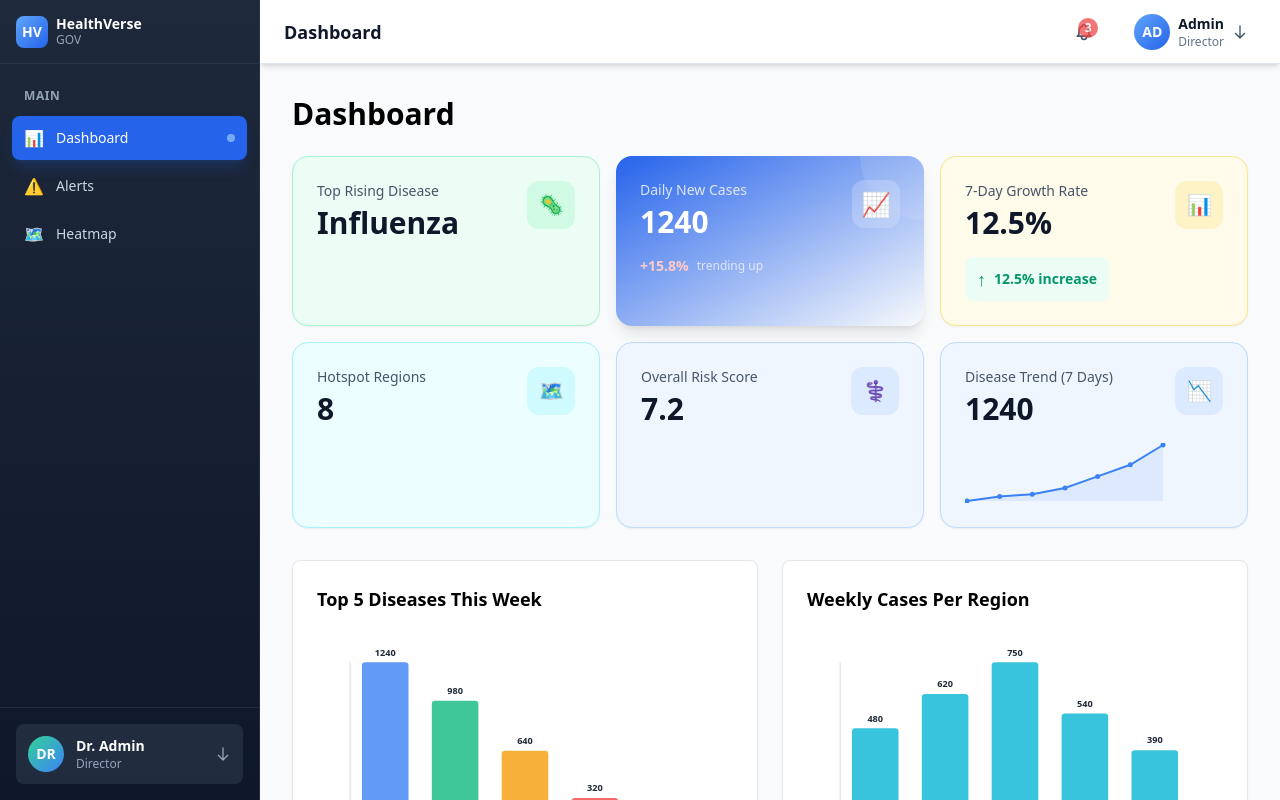
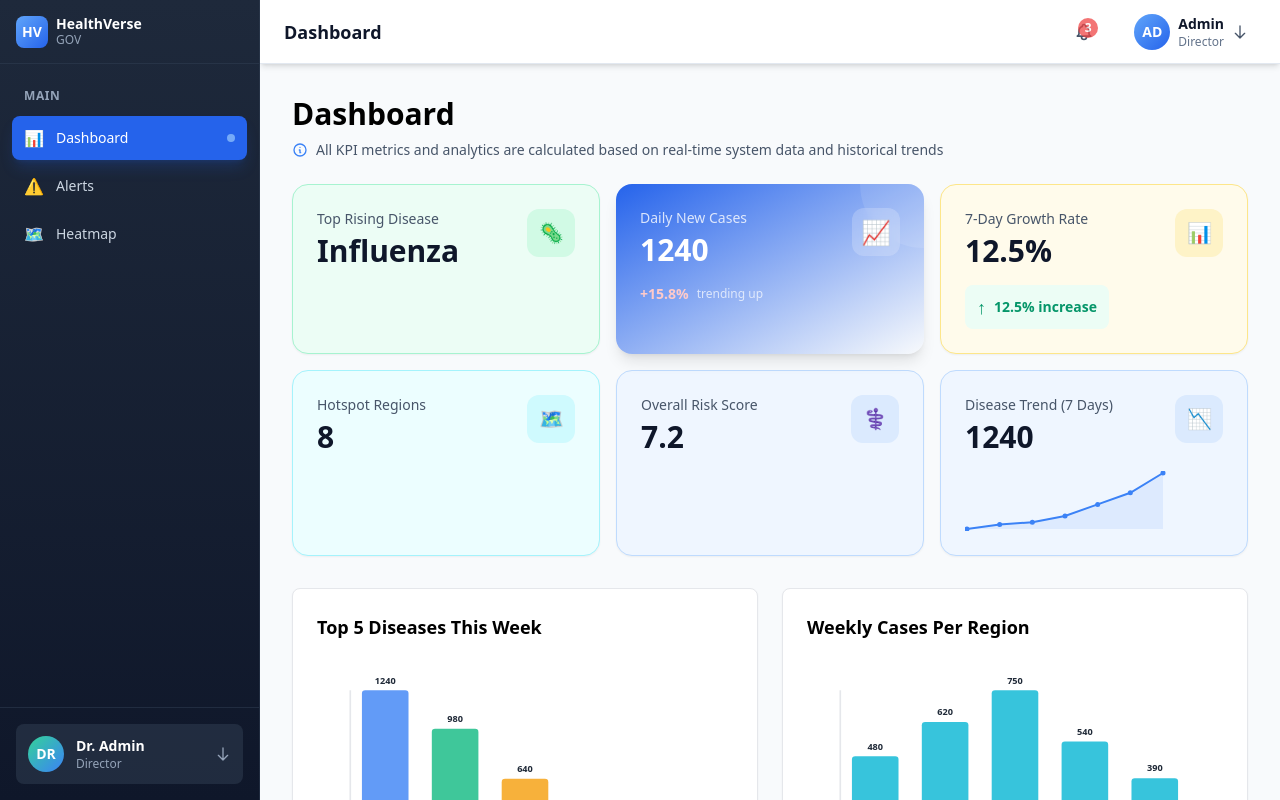
Before and after one commit to jivrajx04/Government-dashboard-ui, a React (Vite) app: page /dashboard in a window 1280 px wide. Built offline with nearby package versions, Linux system fonts and the light colour scheme.

Commit message:
Updated DashboardShell.tsx

```diff
--- a/src/pages/dashboard/DashboardShell.tsx
+++ b/src/pages/dashboard/DashboardShell.tsx
@@ -5,7 +5,15 @@ import Top5BarChart from '../../components/charts/Top5BarChart';
 export default function DashboardShell() {
   return (
     <>
-      <h1 className="text-3xl font-bold mb-6">Dashboard</h1>
+      <div className="mb-6">
+        <h1 className="text-3xl font-bold mb-2">Dashboard</h1>
+        <div className="flex items-center gap-2 text-sm text-slate-600">
+          <svg className="w-4 h-4 text-blue-500" fill="none" stroke="currentColor" viewBox="0 0 24 24">
+            <path strokeLinecap="round" strokeLinejoin="round" strokeWidth={2} d="M13 16h-1v-4h-1m1-4h.01M21 12a9 9 0 11-18 0 9 9 0 0118 0z" />
+          </svg>
+          <p>All KPI metrics and analytics are calculated based on real-time system data and historical trends</p>
+        </div>
+      </div>
       <KpiRow />
       <Top5BarChart />
       <div className="mt-6">
```
